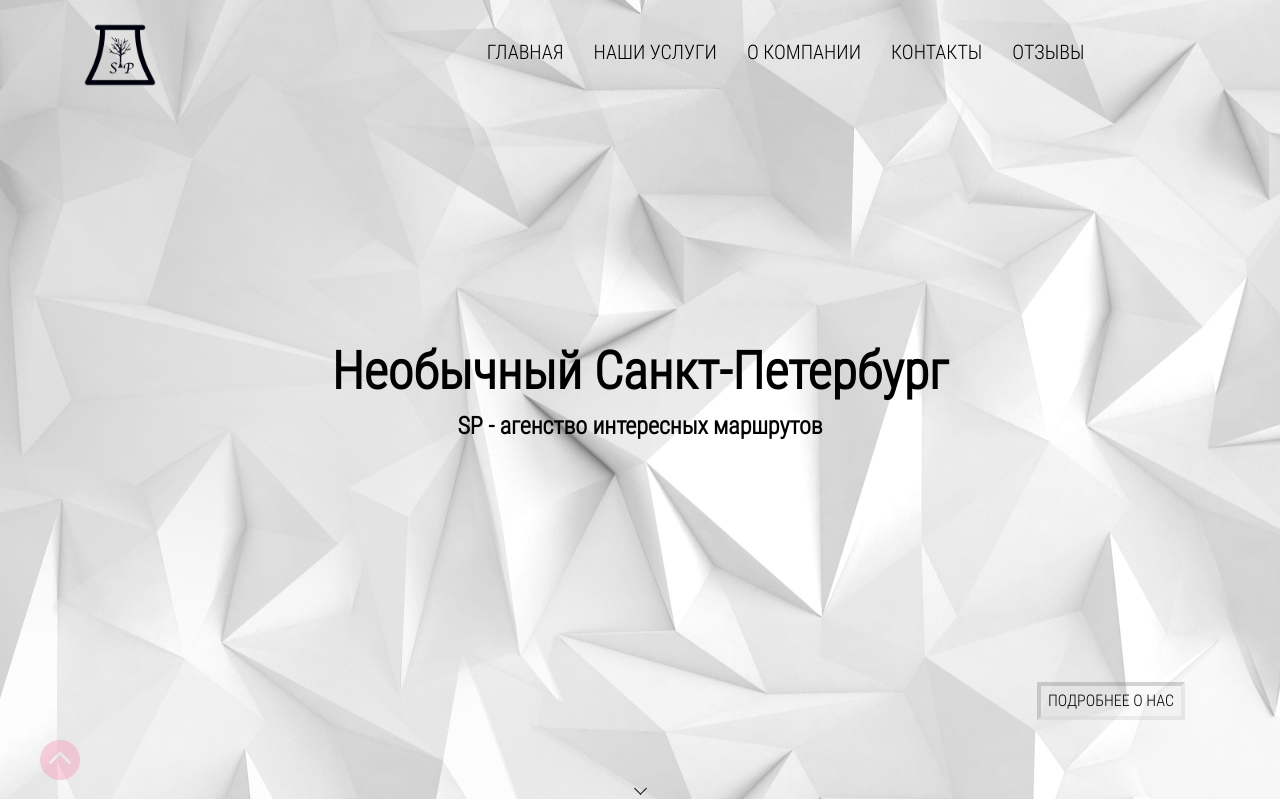
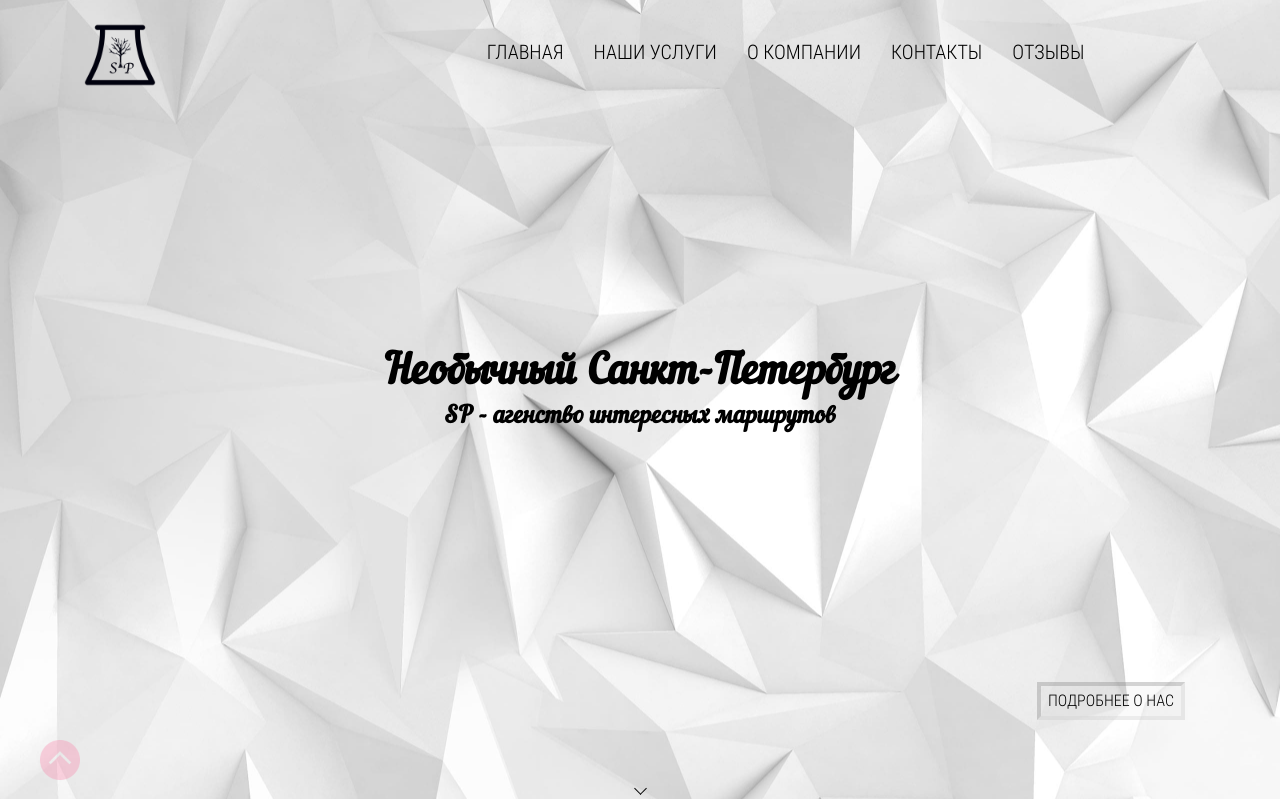
Before and after one commit to nikolay-mumyatov/spb-site, a PHP site: page / in a window 1280 px wide. Shown: the top 799 px of the page. Run offline with PHP 8.4, Linux system fonts and the light colour scheme; style sheets or scripts are compiled from the project's sources.

Commit message:
Revert "Изменение шрифтов"
This reverts commit 84ae50c0d675327425884dda219504add7067e79.

```diff
--- a/styles/mixins/mixins.scss
+++ b/styles/mixins/mixins.scss
@@ -33,7 +33,7 @@
     position: relative;
     & h2 {
         color: black;
-        font-family: 'Roboto';
+        font-family: 'Nautilus';
     }
 }
 
--- a/styles/page_contacts/style_contacts.css
+++ b/styles/page_contacts/style_contacts.css
@@ -68,7 +68,7 @@
 
 .wallpaper .top .top_info h2 {
   color: black;
-  font-family: Arial, Helvetica, sans-serif;
+  font-family: 'Nautilus';
 }
 
 .header {
--- a/styles/page_index/style.css
+++ b/styles/page_index/style.css
@@ -102,6 +102,7 @@
 
 .wallpaper .top .top_info h2 {
   color: black;
+  font-family: 'Nautilus';
 }
 
 .wallpaper .top .button {
@@ -149,8 +150,9 @@
 
 h1 {
   color: black;
-  font-size: 52px;
+  font-size: 42px;
   padding-bottom: 10px;
+  font-family: 'Nautilus';
 }
 
 .color_body {
--- a/styles/page_index/style.scss
+++ b/styles/page_index/style.scss
@@ -89,9 +89,9 @@
 
 h1 {
     color: black;
-    font-size: 52px;
+    font-size: 42px;
     padding-bottom: 10px;
-    // font-family: 'Nautilus';
+    font-family: 'Nautilus';
 }
 
 
--- a/styles/page_services/style_services.css
+++ b/styles/page_services/style_services.css
@@ -68,7 +68,7 @@
 
 .wallpaper .top .top_info h2 {
   color: black;
-  font-family: Arial, Helvetica, sans-serif;
+  font-family: 'Nautilus';
 }
 
 .header {
```
Also changed, not shown: 3 other files.
